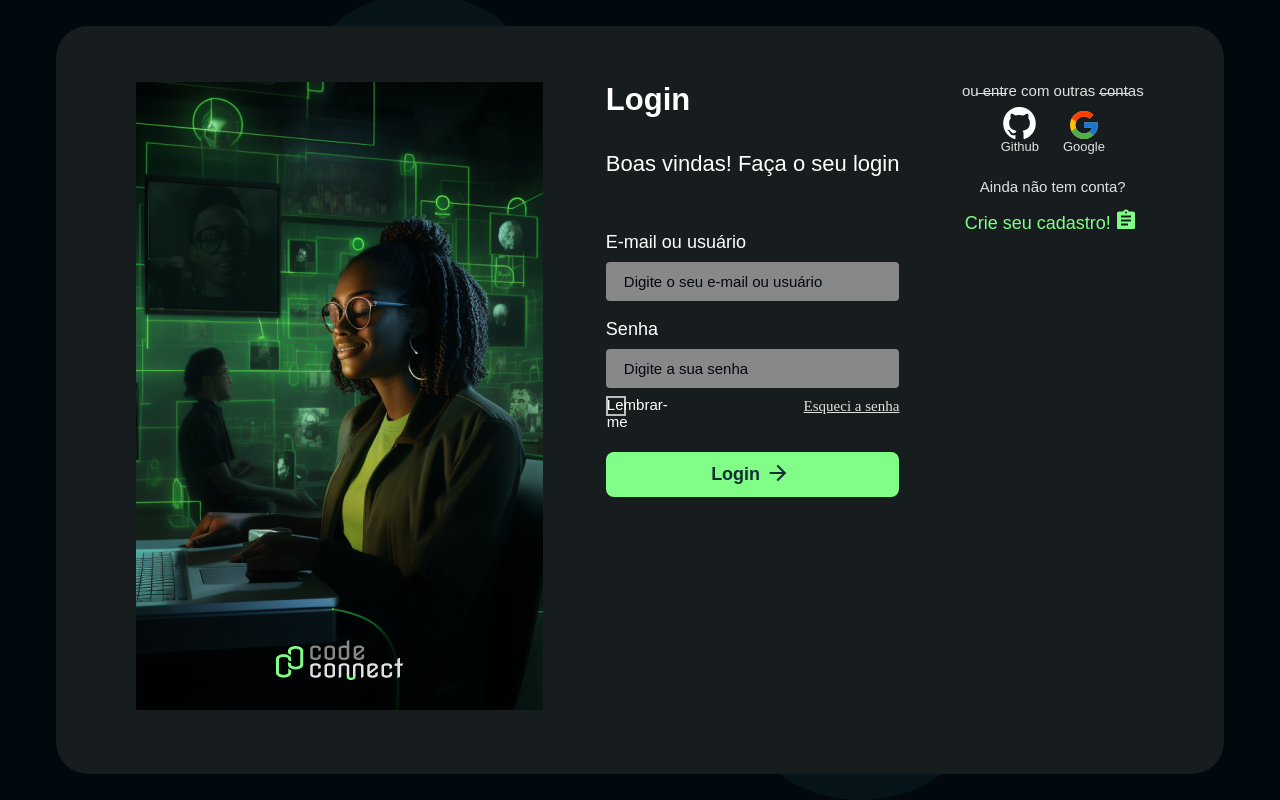
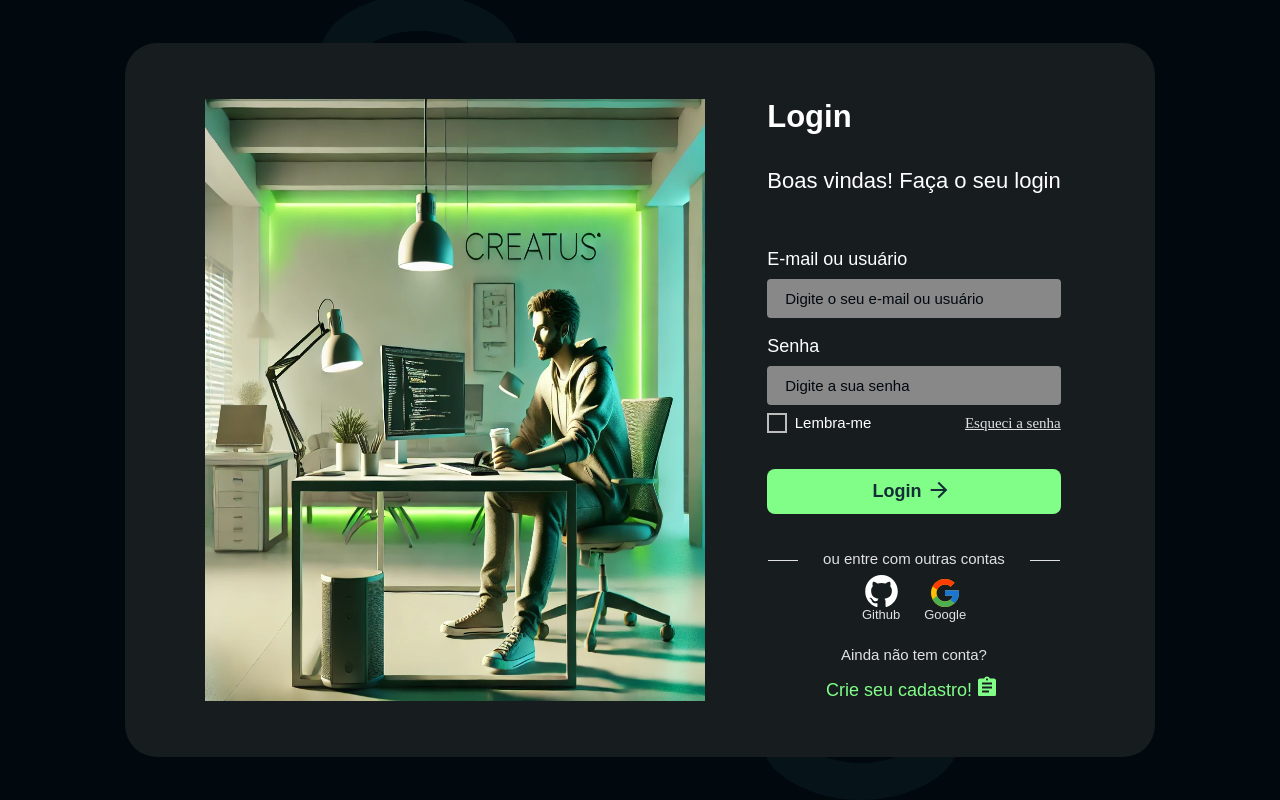
Before and after one commit to eduadg/desafio-frontend-creatus, a React (Create React App) app: page /login in a window 1280 px wide. Built offline with nearby package versions, Linux system fonts and the light colour scheme.

Commit message:
fim da tela de login

```diff
--- /dev/null
+++ b/src/components/BotaoLogin.js
@@ -0,0 +1,6 @@
+const BotaoLogin = ({ children, onClick }) => (
+    <button type='submit' className='form__botao' onClick={onClick}>
+        {children}
+    </button>
+);
+export default BotaoLogin;
--- /dev/null
+++ b/src/components/CampoDeDigitacao.js
@@ -0,0 +1,15 @@
+function CampoDeDigitacao({ label, tipo, placeholder, value, setValor }) {
+    return (
+        <div className='form__campo-digitacao'>
+            <label htmlFor={tipo}>{label}</label>
+            <input type={tipo}
+                placeholder={placeholder}
+                required
+                id={tipo}
+                value={value}
+                onChange={(evento) => setValor(evento.target.value)} />
+        </div>
+    )
+}
+
+export default CampoDeDigitacao;
--- /dev/null
+++ b/src/components/CheckBox.js
@@ -0,0 +1,12 @@
+function Checkbox() {
+    return (
+        <>
+            <div className='form__campo-checkbox'>
+                <input type="checkbox" id='lembrar' />
+                <label htmlFor="lembrar" />
+            </div>
+            <p className='form__opcoes-texto'>Lembra-me</p>
+        </>
+    )
+}
+export default Checkbox
--- /dev/null
+++ b/src/components/LinkGenerico.js
@@ -0,0 +1,6 @@
+const LinkGenerico = ({ href, children }) => (
+    <a href={href} className='container-links__link'>
+        {children}
+    </a>
+);
+export default LinkGenerico;
--- /dev/null
+++ b/src/components/LinkSocialmidia.js
@@ -0,0 +1,18 @@
+import githubIcon from '../img/Github.svg';
+import googleIcon from '../img/Google.svg';
+
+const LinkSocial = ({ link, nome }) => {
+    const icons = {
+        'Github': githubIcon,
+        'Google': googleIcon
+    };
+    return (
+        <li>
+            <a href={link}>
+                <img src={icons[nome]} alt={`Ícone do ${nome}`} />
+                {nome}
+            </a>
+        </li>
+    );
+};
+export default LinkSocial;
--- /dev/null
+++ b/src/components/SubTitulo.js
@@ -0,0 +1,4 @@
+const Subtitulo = ({ children }) => (
+    <h2 className='form__texto'>{children}</h2>
+);
+export default Subtitulo;
--- /dev/null
+++ b/src/components/Titulo.js
@@ -0,0 +1,4 @@
+const Titulo = ({ children }) => (
+    <h1 className='form__titulo'>{children}</h1>
+);
+export default Titulo;
--- a/src/pages/LoginPage.js
+++ b/src/pages/LoginPage.js
@@ -3,6 +3,13 @@ import { useNavigate } from 'react-router-dom';
 import { login } from '../services/api';
 import '../styles/PaginaDeLogin.css';
 import '../styles/CampoDeDigitacao.css';
+import Titulo from '../components/Titulo';
+import Subtitulo from '../components/SubTitulo';
+import CampoDeDigitacao from '../components/CampoDeDigitacao';
+import Botao from '../components/BotaoLogin'; // Se você mudou o nome do componente de Botao para BotaoLogin
+import Checkbox from '../components/CheckBox';
+import LinkSocialmidia from '../components/LinkSocialmidia'; // Supondo que você manteve esse nome
+import LinkGenerico from '../components/LinkGenerico'; // Supondo que você manteve esse nome
 
 const LoginPage = () => {
     const [email, setEmail] = useState('');
@@ -12,7 +19,7 @@ const LoginPage = () => {
     const handleSubmit = async (event) => {
         event.preventDefault();
         try {
-      await login(email, password);
+            const user = await login(email, password);
             navigate('/users');
         } catch (error) {
             console.error('Login failed', error);
@@ -21,64 +28,44 @@ const LoginPage = () => {
 
     return (
       <div className='container-login'>
-      <img src={require('../img/imagem-login.png')} alt='Descrição da imagem' className='login-image' />
+          <img src={require('../img/novaimgcreatus.webp')} alt='Descrição da imagem' className='img-creatus' />
+          <section>
               <form onSubmit={handleSubmit}>
-        <h1 className='form__titulo'>Login</h1>
-        <h2 className='form__texto'>Boas vindas! Faça o seu login</h2>
-        <div className='form__campo-digitacao'>
-          <label htmlFor='email'>E-mail ou usuário</label>
-          <input
-            type='email'
+                  <Titulo>Login</Titulo>
+                  <Subtitulo>Boas vindas! Faça o seu login</Subtitulo>
+                  <CampoDeDigitacao label='E-mail ou usuário'
+                      tipo='email'
                       placeholder='Digite o seu e-mail ou usuário'
-            required
-            id='email'
                       value={email}
-            onChange={(e) => setEmail(e.target.value)}
+                      setValor={setEmail}
                   />
-        </div>
-        <div className='form__campo-digitacao'>
-          <label htmlFor='password'>Senha</label>
-          <input
-            type='password'
+                  <CampoDeDigitacao label='Senha'
+                      tipo='password'
                       placeholder='Digite a sua senha'
-            required
-            id='password'
                       value={password}
-            onChange={(e) => setPassword(e.target.value)}
+                      setValor={setPassword}
                   />
-        </div>
                   <fieldset className='form__opcoes'>
-          <div className='form__campo-checkbox'>
-            <input type="checkbox" id='lembrar' />
-            <label htmlFor="lembrar">Lembrar-me</label>
-          </div>
+                      <Checkbox/>
                       <p>
-            <a href="/reset-password" aria-label='Recuperar senha esquecida'>Esqueci a senha</a>
+                          <a href="#" aria-label='Recuperar senha esquecida'>Esqueci a senha</a>
                       </p>
                   </fieldset>
-        <button type='submit' className='form__botao'>Login</button>
+                  <Botao>Login</Botao>
               </form>
               <div className='container-links'>
                   <p className='container-links__titulo'>ou entre com outras contas</p>
                   <ul>
-          <li>
-            <a href='https://www.github.com'>
-              <img src={require('../img/Github.svg')} alt='Ícone do Github' />
-              Github
-            </a>
-          </li>
-          <li>
-            <a href='https://www.google.com'>
-              <img src={require('../img/Google.svg')} alt='Ícone do Google' />
-              Google
-            </a>
-          </li>
+                      <LinkSocialmidia link='https://www.github.com' nome='Github'/>
+                      <LinkSocialmidia link='https://www.google.com' nome='Google'/>
                   </ul>
                   <p className='container-links__texto'>Ainda não tem conta?</p>
-        <a href="/signup" className='container-links__link'>Crie seu cadastro!</a>
+                  <LinkGenerico href="/signup">Crie seu cadastro!</LinkGenerico>
               </div>
+          </section>
       </div>
   );
+
 };
 
 export default LoginPage;
--- a/src/styles/PaginaDeLogin.css
+++ b/src/styles/PaginaDeLogin.css
@@ -128,8 +128,7 @@
 .container-links__titulo {
     font-size: 15px;
     color: var(--offwhite);
-    position: relative;
-}
+    position: relative;}
 
 .container-links__titulo::before,
 .container-links__titulo::after {
@@ -192,3 +191,17 @@
     background-repeat: no-repeat;
     background-position: center;
 }
+
+
+
+.img-creatus {
+    width: 500px;
+    height: 200px;
+}
+
+
+.img-creatus {
+    width: 100%;
+    height: auto;
+    max-width: 500px;
+}
```
Also changed, not shown: src/img/imagem-login.png (deleted), src/img/novaimgcreatus.webp (added). Lines whose indentation alone changed are shown as unchanged.
